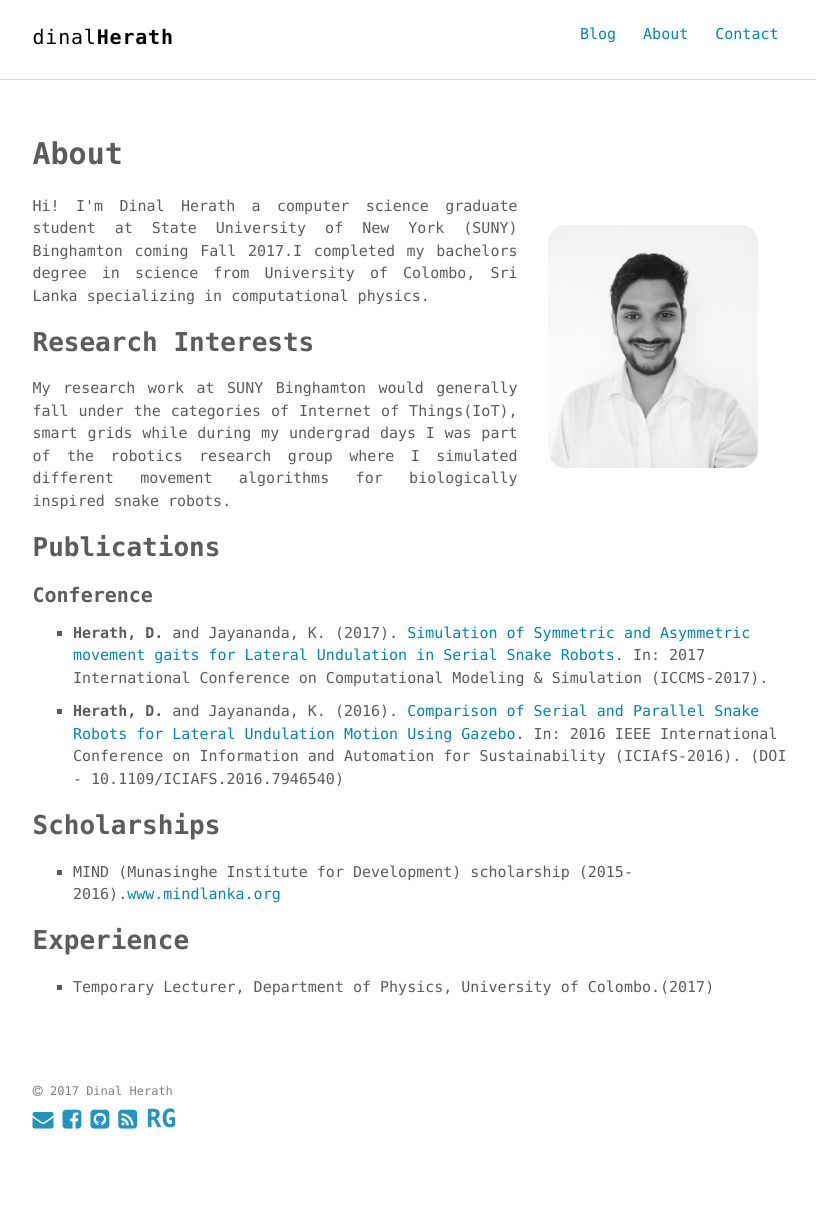
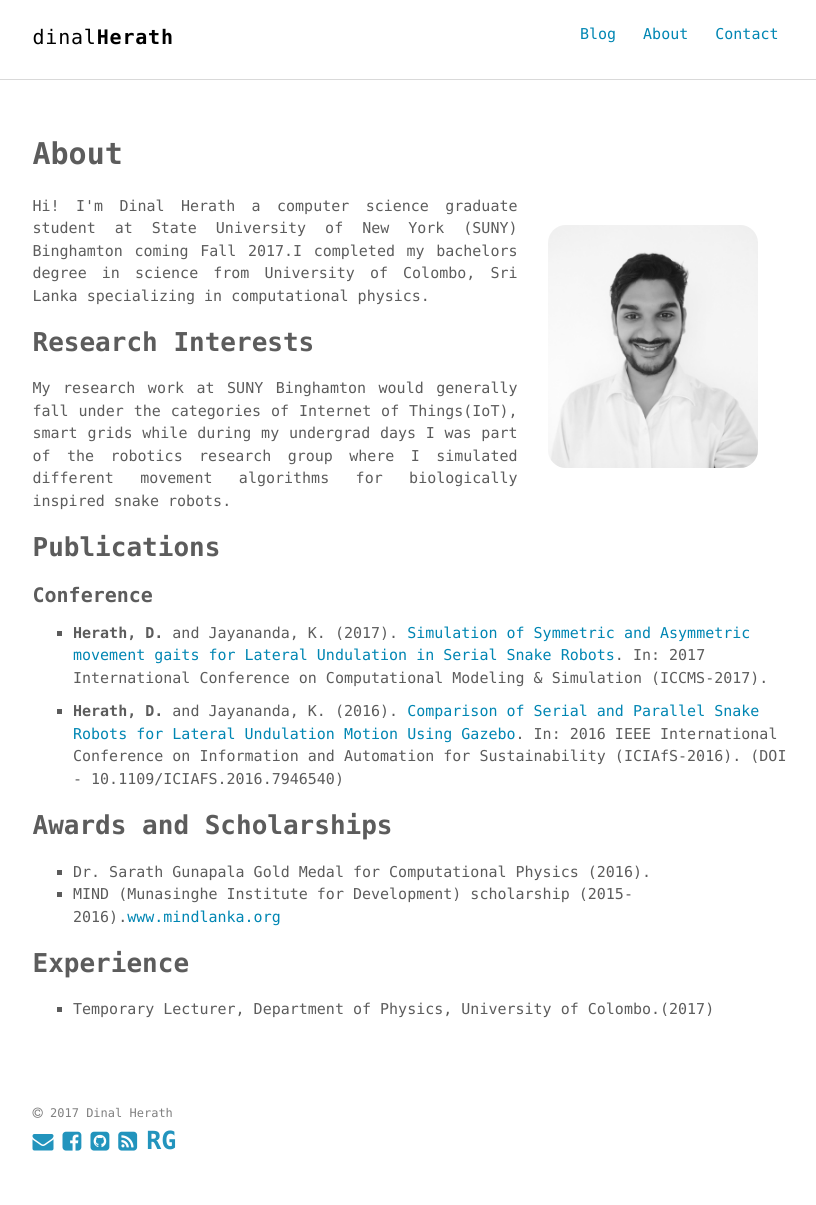
Before and after one commit to dherath/dherath.github.io, a Jekyll site: the page built from about.md, in a window 1280 px wide. Shown: the whole page, without its empty margins (230-1046 px from the left). Built offline with Jekyll 4.4.1, drawn with Linux system fonts in a browser that asks for light colours; before the commit the page ends 1182 px from its top, so only the background shows below that.

Commit message:
modified about.md

```diff
--- a/about.md
+++ b/about.md
@@ -25,8 +25,9 @@ permalink: /about/
 
 - **Herath, D.** and Jayananda, K. (2016). [Comparison of Serial and Parallel Snake Robots for Lateral Undulation Motion Using Gazebo](https://www.researchgate.net/publication/311716282_Comparison_of_Serial_and_Parallel_Snake_Robots_for_Lateral_Undulation_Motion_using_Gazebo){:target="blank"}. In: 2016 IEEE International Conference on Information and Automation for Sustainability (ICIAfS-2016). (DOI -  10.1109/ICIAFS.2016.7946540)
 
-## Scholarships
+## Awards and Scholarships
 
+- Dr. Sarath Gunapala Gold Medal for Computational Physics (2016).
 - MIND (Munasinghe Institute for Development) scholarship (2015-2016).[www.mindlanka.org](http://www.mindlanka.org/past.cfm?page=aa){:target="blank"}
 
 ## Experience
```
